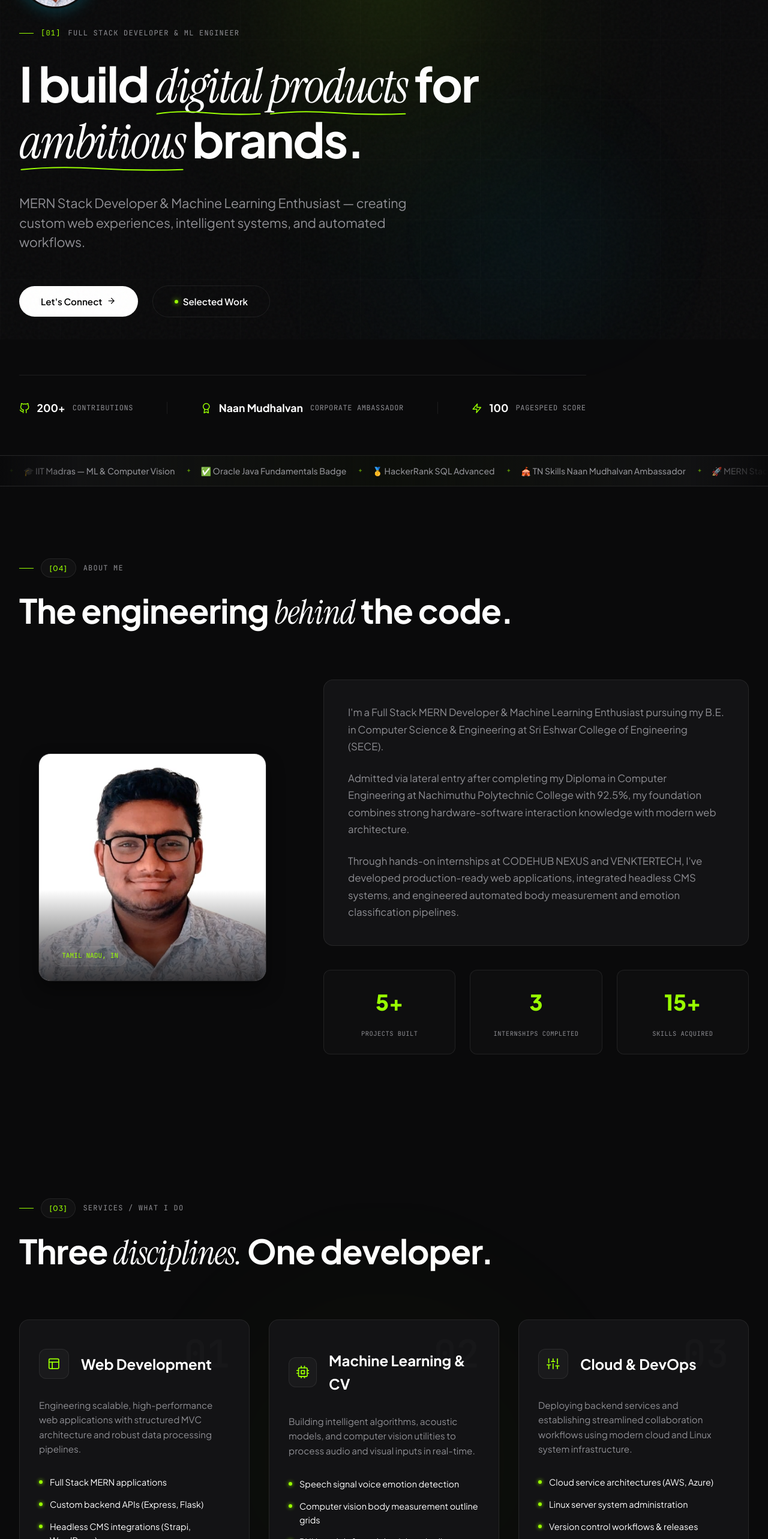
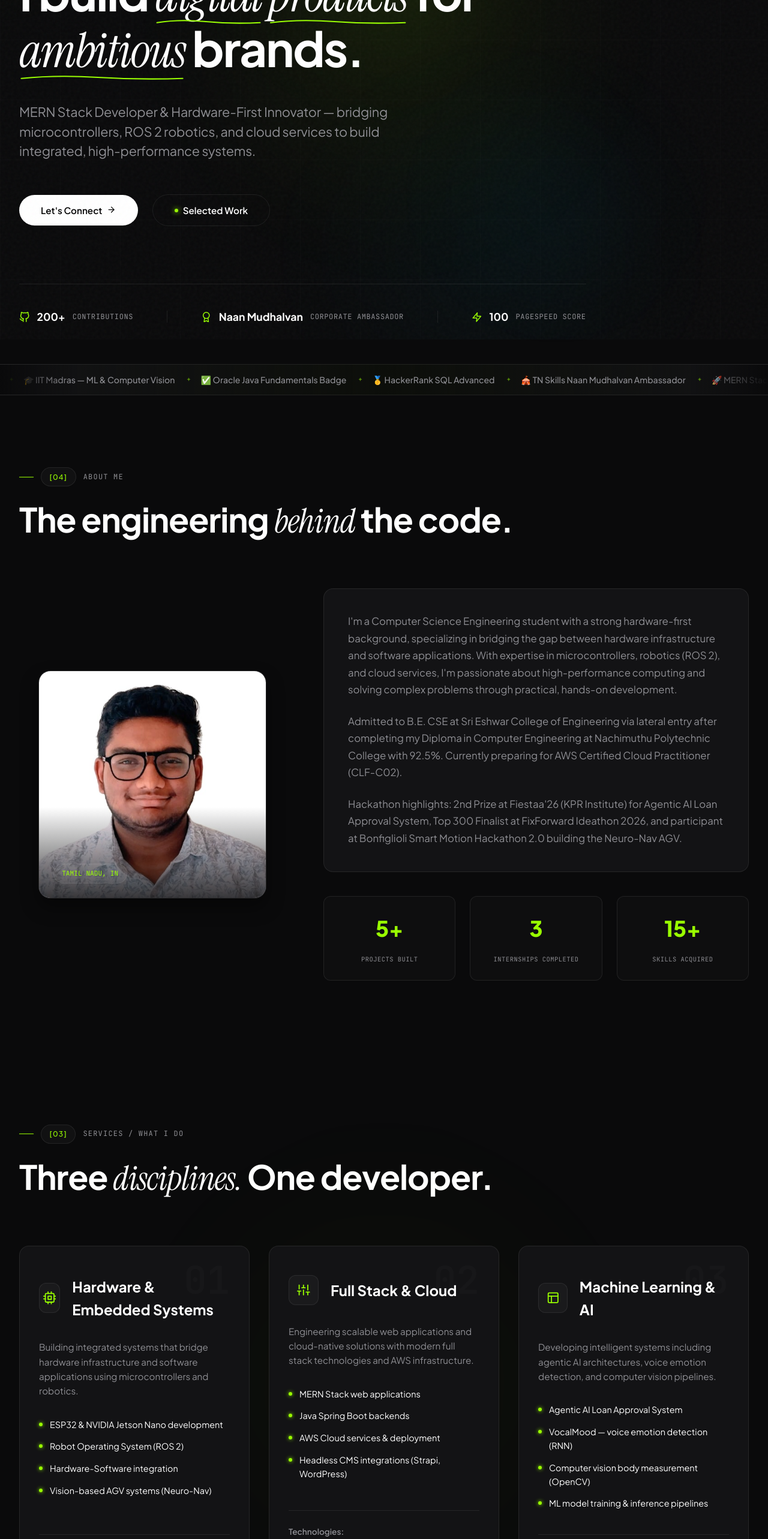
Before and after one commit to AbiniveshMayilsamy/portfolio, a React (Vite) app in the folder client/: page / in a window 1280 px wide. Shown: the part 234-2800 px from the top of the page at 60% size. Built offline with nearby package versions, Linux system fonts and the light colour scheme; no server answers.

Commit message:
feat: update all content from LinkedIn profile

```diff
--- a/client/src/components/About.jsx
+++ b/client/src/components/About.jsx
@@ -48,13 +48,13 @@ export default function About() {
         >
           <div className={styles.bioCard}>
             <p className={styles.para}>
-              I'm a Full Stack MERN Developer & Machine Learning Enthusiast pursuing my B.E. in Computer Science & Engineering at Sri Eshwar College of Engineering (SECE).
+              I'm a Computer Science Engineering student with a strong hardware-first background, specializing in bridging the gap between hardware infrastructure and software applications. With expertise in microcontrollers, robotics (ROS 2), and cloud services, I'm passionate about high-performance computing and solving complex problems through practical, hands-on development.
             </p>
             <p className={styles.para}>
-              Admitted via lateral entry after completing my Diploma in Computer Engineering at Nachimuthu Polytechnic College with 92.5%, my foundation combines strong hardware-software interaction knowledge with modern web architecture.
+              Admitted to B.E. CSE at Sri Eshwar College of Engineering via lateral entry after completing my Diploma in Computer Engineering at Nachimuthu Polytechnic College with 92.5%. Currently preparing for AWS Certified Cloud Practitioner (CLF-C02).
             </p>
             <p className={styles.para}>
-              Through hands-on internships at CODEHUB NEXUS and VENKTERTECH, I've developed production-ready web applications, integrated headless CMS systems, and engineered automated body measurement and emotion classification pipelines.
+              Hackathon highlights: 2nd Prize at Fiestaa'26 (KPR Institute) for Agentic AI Loan Approval System, Top 300 Finalist at FixForward Ideathon 2026, and participant at Bonfiglioli Smart Motion Hackathon 2.0 building the Neuro-Nav AGV.
             </p>
           </div>
 
--- a/client/src/components/Education.jsx
+++ b/client/src/components/Education.jsx
@@ -27,12 +27,14 @@ const education = [
 ];
 
 const achievements = [
-  { title: 'AWS Free Certification Course', org: 'Intellipaat Academy' },
+  { title: 'NPTEL Design Thinking - A Primer', org: 'NPTEL — Score: 65, Elite Status' },
+  { title: 'AWS Cloud Practitioner (CLF-C02)', org: 'Preparing — Amazon Web Services' },
+  { title: '2nd Prize — Agentic AI Loan System', org: 'Fiestaa\'26, KPR Institute of Engineering' },
+  { title: 'Top 300 Finalist', org: 'FixForward Ideathon 2026' },
+  { title: 'Bonfiglioli Smart Motion Hackathon 2.0', org: '48hr Hackathon — Chennai Institute of Technology' },
   { title: 'SQL Intermediate & Advanced', org: 'HackerRank' },
   { title: 'Java Fundamentals Badge', org: 'Oracle' },
   { title: 'Intro to ML, DL & Computer Vision', org: 'IIT Madras (Online)' },
-  { title: 'Java Basics Certification', org: 'Simplilearn' },
-  { title: 'Student Corporate Ambassador', org: 'TN Skills Naan Mudhalvan' }
 ];
 
 export default function Education() {
--- a/client/src/components/Experience.jsx
+++ b/client/src/components/Experience.jsx
@@ -3,6 +3,17 @@ import { FiBriefcase } from 'react-icons/fi';
 import styles from './Experience.module.css';
 
 const experiences = [
+  {
+    role: 'Boys Class Representative',
+    company: 'Sri Eshwar College of Engineering',
+    period: '2025 – Present',
+    type: 'Leadership',
+    points: [
+      'Elected Class Representative for Section II CSE A.',
+      'Coordinate between students and faculty for academic and administrative matters.',
+      'Organize events and represent the class in institutional activities.'
+    ]
+  },
   {
     role: 'Full Stack Developer Intern',
     company: 'CODEHUB NEXUS',
@@ -15,35 +26,24 @@ const experiences = [
     ]
   },
   {
-    role: 'CMS Intern',
+    role: 'CMS & Web Development Intern',
     company: 'VENKTERTECH',
-    period: '2024',
+    period: '2023 – 2024',
     type: 'Internship',
     points: [
-      'Developed custom solutions via WordPress/Strapi including theme development and plugin integration.',
-      'Designed content architecture for CMS platforms.',
+      'Developed custom CMS solutions via WordPress/Strapi including theme development and plugin integration.',
+      'Designed and deployed responsive full stack web applications using HTML/CSS, JS, and Node.js.',
       'Streamlined content workflows using PHP and headless CMS API integrations.'
     ]
   },
   {
-    role: 'Web Content Creation Intern',
-    company: 'VENKTERTECH',
-    period: '2023',
-    type: 'Internship',
-    points: [
-      'Designed and deployed responsive full stack web applications using HTML/CSS, JS, and Node.js/Python.',
-      'Managed RESTful API integration and database operations.',
-      'Built functional e-commerce and blog platforms from scratch.'
-    ]
-  },
-  {
     role: 'Student Corporate Ambassador',
-    company: 'TN Skills — Naan Mudhalvan',
+    company: 'Nachimuthu Polytechnic College — TN Skills',
     period: '2023 – 2025',
     type: 'Leadership',
     points: [
       'Served as Student Corporate Ambassador at Nachimuthu Polytechnic College.',
-      'Promoted skill development programs under the Tamil Nadu government initiative.',
+      'Promoted skill development programs under the Tamil Nadu Naan Mudhalvan initiative.',
       'Coordinated student participation in upskilling and certification programs.'
     ]
   }
--- a/client/src/components/Hero.jsx
+++ b/client/src/components/Hero.jsx
@@ -17,19 +17,6 @@ export default function Hero() {
       <div className={styles.heroBgLight2} aria-hidden="true" />
 
       <div className={styles.content}>
-        {/* Profile Photo */}
-        <motion.div
-          className={styles.photoWrap}
-          initial={{ opacity: 0, scale: 0.9 }}
-          animate={{ opacity: 1, scale: 1 }}
-          transition={{ duration: 0.6, delay: 0.1 }}
-        >
-          <div className={styles.photoRing}>
-            <img src="/profile.jpeg" alt="Abinivesh M" className={styles.photo}
-              onError={e => { e.target.style.display='none'; e.target.nextSibling.style.display='flex'; }} />
-            <div className={styles.photoFallback}><span>AM</span></div>
-          </div>
-        </motion.div>
         <motion.p
           className={styles.eyebrow}
           initial={{ opacity: 0, y: 15 }}
@@ -76,7 +63,7 @@ export default function Hero() {
           animate={{ opacity: 1, y: 0 }}
           transition={{ duration: 0.5, delay: 0.2 }}
         >
-          MERN Stack Developer &amp; Machine Learning Enthusiast — creating custom web experiences, intelligent systems, and automated workflows.
+          MERN Stack Developer &amp; Hardware-First Innovator — bridging microcontrollers, ROS 2 robotics, and cloud services to build integrated, high-performance systems.
         </motion.p>
 
         <motion.div
--- a/client/src/components/Projects.jsx
+++ b/client/src/components/Projects.jsx
@@ -6,53 +6,53 @@ import styles from './Projects.module.css';
 const projects = [
   {
     num: '01',
-    title: 'Virtual Tailor',
-    sub: 'Custom Cloth Measurement Using Computer Vision',
-    year: '2025',
-    tags: ['Python', 'OpenCV', 'TensorFlow', 'Twilio'],
+    title: 'Neuro-Nav',
+    sub: 'Vision-Based Automated Guided Vehicle (AGV) with ROS 2',
+    year: '2026',
+    tags: ['ROS 2', 'NVIDIA Jetson', 'Python', 'OpenCV'],
     github: 'https://github.com/AbiniveshMayilsamy',
     live: '#',
     previewType: 'tailor'
   },
   {
     num: '02',
-    title: 'Vocal Mood',
-    sub: 'Real-Time Voice Emotion Detection Using ML',
+    title: 'Agentic AI Loan System',
+    sub: 'AI-Driven Architecture for Autonomous Loan Approval — 2nd Prize Fiestaa\'26',
+    year: '2026',
+    tags: ['Python', 'Agentic AI', 'ML', 'Automation'],
+    github: 'https://github.com/AbiniveshMayilsamy',
+    live: '#',
+    previewType: 'mern'
+  },
+  {
+    num: '03',
+    title: 'VocalMood',
+    sub: 'Real-Time Psychiatric Voice Emotion Detection Using RNN',
     year: '2025',
-    tags: ['Python', 'TensorFlow', 'RNN Models', 'MySQL'],
+    tags: ['Python', 'TensorFlow', 'RNN', 'MySQL'],
     github: 'https://github.com/AbiniveshMayilsamy',
     live: '#',
     previewType: 'voice'
   },
   {
-    num: '03',
+    num: '04',
+    title: 'Virtual Tailor',
+    sub: 'Custom Cloth Measurement Using Computer Vision',
+    year: '2025',
+    tags: ['Python', 'OpenCV', 'TensorFlow', 'Flask'],
+    github: 'https://github.com/AbiniveshMayilsamy',
+    live: '#',
+    previewType: 'tailor'
+  },
+  {
+    num: '05',
     title: 'MERN Stack Applications',
-    sub: 'Scalable Full Stack Solutions & MVC Architecture',
-    year: '2025',
+    sub: 'Scalable Full Stack Solutions & CMS Integrations',
+    year: '2024',
     tags: ['MongoDB', 'Express', 'React', 'Node.js'],
     github: 'https://github.com/AbiniveshMayilsamy',
     live: '#',
-    previewType: 'mern'
-  },
-  {
-    num: '04',
-    title: 'Strapi CMS Integrations',
-    sub: 'Custom Headless Solutions & PHP Workflows',
-    year: '2024',
-    tags: ['Strapi', 'WordPress', 'PHP', 'REST APIs'],
-    github: 'https://github.com/AbiniveshMayilsamy',
-    live: '#',
     previewType: 'cms'
-  },
-  {
-    num: '05',
-    title: 'E-Commerce Platforms',
-    sub: 'Full Stack Buying & Selling Hubs',
-    year: '2023',
-    tags: ['HTML5', 'CSS3', 'Node.js', 'Python'],
-    github: 'https://github.com/AbiniveshMayilsamy',
-    live: '#',
-    previewType: 'ecommerce'
   }
 ];
 
--- a/client/src/components/Skills.jsx
+++ b/client/src/components/Skills.jsx
@@ -5,42 +5,42 @@ import styles from './Skills.module.css';
 const services = [
   {
     num: '01',
-    title: 'Web Development',
-    icon: <FiLayout />,
-    desc: 'Engineering scalable, high-performance web applications with structured MVC architecture and robust data processing pipelines.',
+    title: 'Hardware & Embedded Systems',
+    icon: <FiCpu />,
+    desc: 'Building integrated systems that bridge hardware infrastructure and software applications using microcontrollers and robotics.',
     features: [
-      'Full Stack MERN applications',
-      'Custom backend APIs (Express, Flask)',
-      'Headless CMS integrations (Strapi, WordPress)',
-      'Database schema modeling & operations'
+      'ESP32 & NVIDIA Jetson Nano development',
+      'Robot Operating System (ROS 2)',
+      'Hardware-Software integration',
+      'Vision-based AGV systems (Neuro-Nav)'
     ],
-    tech: ['React.js', 'Node.js', 'Express.js', 'Flask', 'WordPress', 'Strapi', 'MongoDB', 'MySQL', 'Bootstrap']
+    tech: ['ESP32', 'NVIDIA Jetson Nano', 'ROS 2', 'Python', 'C++']
   },
   {
     num: '02',
-    title: 'Machine Learning & CV',
-    icon: <FiCpu />,
-    desc: 'Building intelligent algorithms, acoustic models, and computer vision utilities to process audio and visual inputs in real-time.',
+    title: 'Full Stack & Cloud',
+    icon: <FiSliders />,
+    desc: 'Engineering scalable web applications and cloud-native solutions with modern full stack technologies and AWS infrastructure.',
     features: [
-      'Speech signal voice emotion detection',
-      'Computer vision body measurement outline grids',
-      'RNN models & model training pipelines',
-      'Neural network architectures (TensorFlow)'
+      'MERN Stack web applications',
+      'Java Spring Boot backends',
+      'AWS Cloud services & deployment',
+      'Headless CMS integrations (Strapi, WordPress)'
     ],
-    tech: ['Python', 'TensorFlow', 'OpenCV', 'RNN Models', 'Computer Vision', 'ML Pipelines']
+    tech: ['React.js', 'Node.js', 'Express.js', 'Java Spring Boot', 'MongoDB', 'MySQL', 'AWS']
   },
   {
     num: '03',
-    title: 'Cloud & DevOps',
-    icon: <FiSliders />,
-    desc: 'Deploying backend services and establishing streamlined collaboration workflows using modern cloud and Linux system infrastructure.',
+    title: 'Machine Learning & AI',
+    icon: <FiLayout />,
+    desc: 'Developing intelligent systems including agentic AI architectures, voice emotion detection, and computer vision pipelines.',
     features: [
-      'Cloud service architectures (AWS, Azure)',
-      'Linux server system administration',
-      'Version control workflows & releases',
-      'Postman API verification suites'
+      'Agentic AI Loan Approval System',
+      'VocalMood — voice emotion detection (RNN)',
+      'Computer vision body measurement (OpenCV)',
+      'ML model training & inference pipelines'
     ],
-    tech: ['AWS', 'Azure', 'Linux', 'Git', 'GitHub', 'Postman', 'VS Code']
+    tech: ['Python', 'TensorFlow', 'OpenCV', 'RNN Models', 'ML Pipelines']
   }
 ];
 
```
